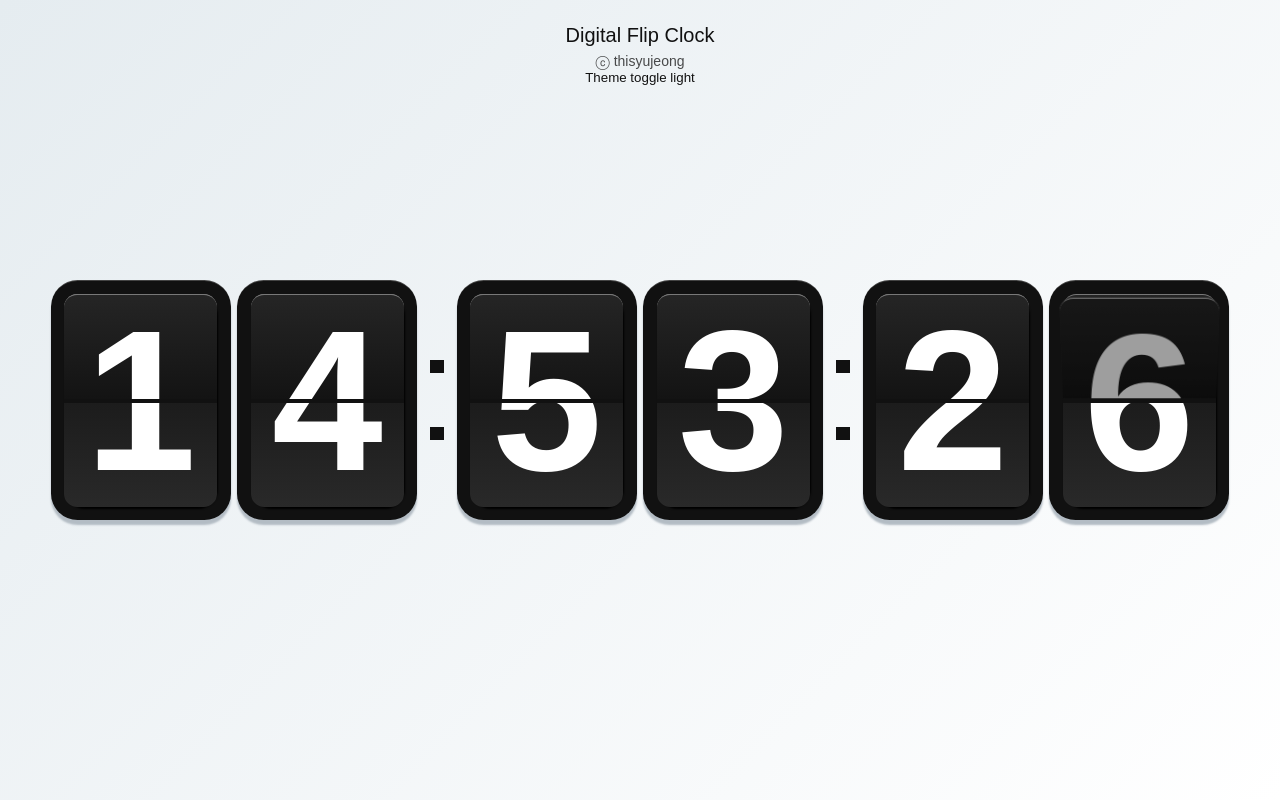
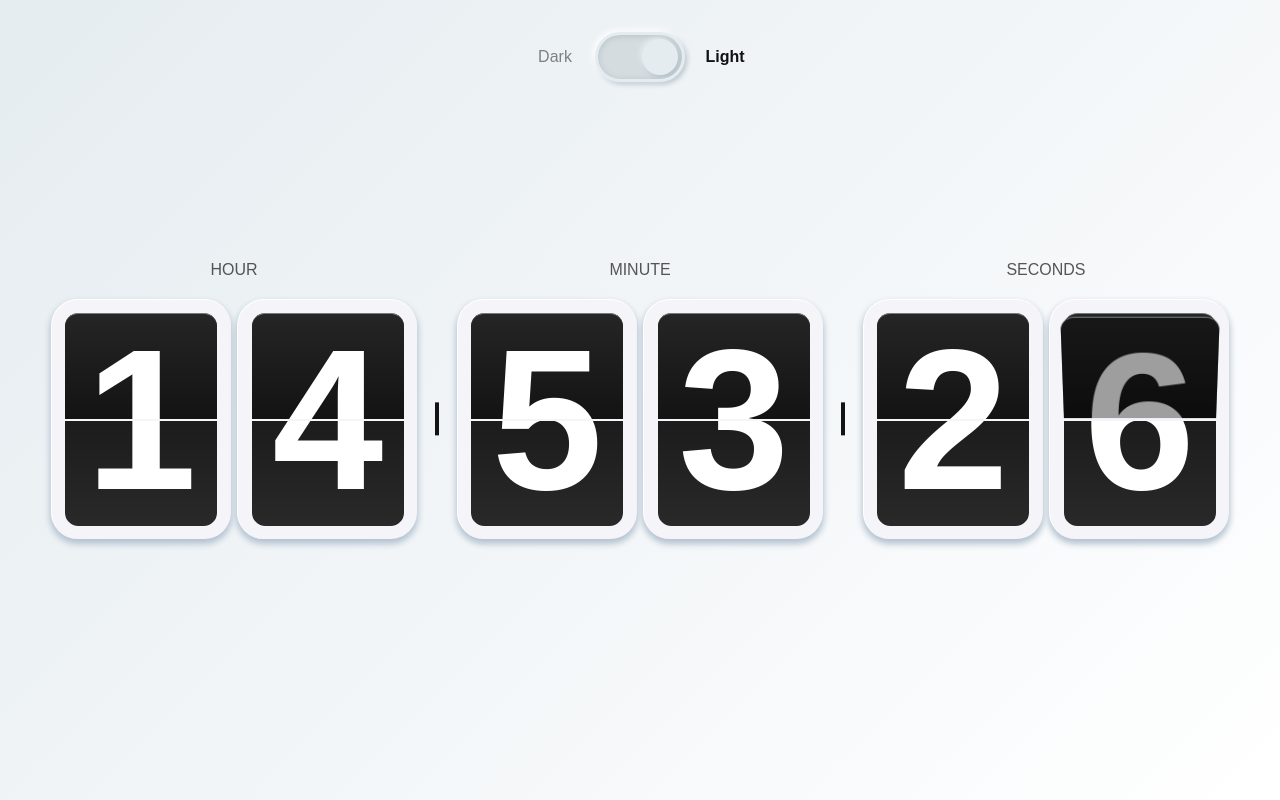
Before and after one commit to thisyujeong/flippix, a SvelteKit app: page / in a window 1280 px wide. Built offline with nearby package versions, Linux system fonts and the light colour scheme.

Commit message:
style: add theme & toggle switch styles

```diff
--- a/src/components/FlipPanel.svelte
+++ b/src/components/FlipPanel.svelte
@@ -39,7 +39,7 @@
 		</div>
 
 		<!-- flip panel -->
-		<div class={`panel-middle ${flipped && 'flipped'}`} bind:this={flipper}>
+		<div class="panel-middle" class:flipped bind:this={flipper}>
 			<div class="panel-upper panel-middle__front">
 				<span class="panel-digit">{prev}</span>
 			</div>
@@ -65,9 +65,10 @@
 		height: var(--panel-height);
 		padding: var(--panel-padding);
 		border-radius: var(--panel-radius);
-		background-color: #111111;
-		border-top: 1px solid #78787880;
-		box-shadow: 0px 5px 2px 0px #b3bcc4;
+		background-color: var(--panel-color);
+		border-top: 1px solid var(--panel-border-color);
+		border-left: 1px solid var(--panel-border-color);
+		box-shadow: var(--panel-shadow);
 
 		&-inner {
 			position: relative;
@@ -82,15 +83,14 @@
 			height: 100%;
 			display: flex;
 			flex-direction: column;
-			border-radius: 20px;
-			box-shadow: 1px 2px 2px #000;
+			border-radius: calc(var(--panel-radius) - var(--panel-padding));
 		}
 
 		&-digit {
 			position: absolute;
 			display: block;
 			left: 50%;
-			color: #fff;
+			color: var(--flip-text-color);
 			font-size: 30rem;
 			font-weight: 700;
 			transform: translateX(-50%);
@@ -101,13 +101,13 @@
 		&-upper {
 			flex: 1;
 			position: relative;
+			height: var(--panel-flip-half-height);
 			border-radius: var(--panel-radius-child) var(--panel-radius-child) 0 0;
+			box-sizing: border-box;
 			border-top: 1px solid #787878;
-			box-sizing: border-box;
-			border-bottom: 2px solid #111111;
-			background: linear-gradient(to top, #131313, #252525);
+			border-bottom: 0.3rem solid var(--panel-color);
+			background: var(--flip-upper-color);
 			overflow: hidden;
-			height: var(--panel-flip-half-height);
 
 			.panel-digit {
 				top: -1px;
@@ -118,8 +118,8 @@
 			height: var(--panel-flip-half-height);
 			position: relative;
 			border-radius: 0 0 var(--panel-radius-child) var(--panel-radius-child);
-			border-top: 2px solid #111111;
-			background: linear-gradient(to bottom, #1c1c1c, #292929);
+			border-top: 0.3rem solid var(--panel-color);
+			background: var(--flip-lower-color);
 			overflow: hidden;
 			.panel-digit {
 				bottom: 0;
@@ -159,6 +159,7 @@
 						left: 0;
 						width: 100%;
 						height: 100%;
+						margin-bottom: 0.3rem;
 						background-color: #000000a9;
 						backface-visibility: hidden;
 						transition: opacity 0.3s ease-in-out;
--- a/src/components/Header.svelte
+++ b/src/components/Header.svelte
@@ -3,10 +3,10 @@
 </script>
 
 <header class="header">
-	<div class="header-id">
+	<!-- <div class="header-id">
 		<h1>Digital Flip Clock</h1>
 		<p>ⓒ thisyujeong</p>
-	</div>
+	</div> -->
 
 	<ThemeToggle />
 </header>
@@ -18,7 +18,11 @@
 		left: 0;
 		right: 0;
 		text-align: center;
-		padding: 24px 0;
+		padding: 32px 0;
+		display: flex;
+		align-items: center;
+		flex-direction: column;
+		gap: 3rem;
 	}
 
 	.header-id {
--- a/src/components/ThemeToggle.svelte
+++ b/src/components/ThemeToggle.svelte
@@ -30,14 +30,74 @@
 
 <svelte:body use:myaction />
 
-<div class="theme-switch">
-	<button onclick={themeToggle}>Theme toggle {theme}</button>
+<div class="switch-box">
+	<span class="switch-mode" class:on={theme === 'dark'}>Dark</span>
+	<button class="switch" onclick={themeToggle} class:is-dark={theme === 'dark'}>
+		<span class="switch-handle"></span>
+	</button>
+	<span class="switch-mode" class:on={theme === 'light'}>Light</span>
 </div>
 
 <style lang="scss" scoped>
-	.theme-switch {
-		button {
-			color: var(--text-color);
+	.switch-box {
+		display: flex;
+		align-items: center;
+		gap: 20px;
+	}
+	.switch-mode {
+		width: 40px;
+		font-size: 16px;
+		text-align: center;
+		opacity: 0.5;
+		&.on {
+			opacity: 1;
+			font-weight: bold;
+		}
+	}
+	.switch {
+		position: relative;
+		display: block;
+		width: 90px;
+		height: 50px;
+		padding: 4px;
+		border-radius: 100px;
+		border: 3px solid #e5ecf0;
+		background: #d5dce0;
+		box-shadow:
+			inset 0px 1px 6px #b5c1c6,
+			-2px -2px 6px #ffffff,
+			2px 2px 5px #afbdc8;
+		overflow: hidden;
+
+		&-handle {
+			position: absolute;
+			top: 4px;
+			right: 4px;
+			display: inline-block;
+			width: 36px;
+			height: 36px;
+			background: #e5ecf0;
+			border-radius: 50%;
+			box-shadow:
+				-2px -2px 5px #ffffff70,
+				2px 2px 5px #afbdc8;
+			transition: 0.3s ease;
+		}
+
+		&.is-dark {
+			background: #42de6c;
+			border-color: #22262c;
+			box-shadow:
+				inset 0px 1px 6px #0e0e0e,
+				-2px -2px 6px #4d566c,
+				2px 2px 5px #000000;
+			.switch-handle {
+				right: calc(100% - 40px);
+				box-shadow:
+					-2px -2px 5px rgba(180, 192, 197, 0.44),
+					2px 2px 5px #0e0e0e70;
+				background: #d3d7db;
+			}
 		}
 	}
 </style>
--- a/src/routes/+page.svelte
+++ b/src/routes/+page.svelte
@@ -23,18 +23,25 @@
 </script>
 
 <div class="container">
-	<div class="flip-clock" style:display="flex" style:gap="">
-		<FilpDigit type="hour" time={hour} />
-		<div class="flip-colon">
-			<span class="flip-colon__dot"></span>
-			<span class="flip-colon__dot"></span>
+	<div class="clock" style:display="flex" style:gap="">
+		<dif class="clock-item">
+			<span>Hour</span>
+			<div class="clock-digit">
+				<FilpDigit type="hour" time={hour} />
+			</div>
+		</dif>
+		<div class="clock-item">
+			<span>Minute</span>
+			<div class="clock-digit">
+				<FilpDigit type="minute" time={min} />
+			</div>
 		</div>
-		<FilpDigit type="minute" time={min} />
-		<div class="flip-colon">
-			<span class="flip-colon__dot"></span>
-			<span class="flip-colon__dot"></span>
+		<div class="clock-item">
+			<span>Seconds</span>
+			<div class="clock-digit">
+				<FilpDigit type="seconds" time={sec} />
+			</div>
 		</div>
-		<FilpDigit type="seconds" time={sec} />
 	</div>
 </div>
 
@@ -48,42 +55,41 @@
 		justify-content: center;
 	}
 
-	.flip-clock {
+	.clock {
 		display: flex;
 		align-items: center;
-	}
+		gap: 6rem;
 
-	.flip-colon {
-		padding: 0 2rem;
-		display: flex;
-		flex-direction: column;
-		justify-content: center;
-		align-items: center;
-		gap: 8rem;
-		animation: blinking 2s infinite;
-		transition: 0;
+		&-item {
+			display: flex;
+			align-items: center;
+			flex-direction: column;
+			gap: 3rem;
 
-		&__dot {
-			display: block;
-			width: 2rem;
-			height: 2rem;
-			background-color: #111;
-			line-height: 1;
+			span {
+				font-size: 2.4rem;
+				text-transform: uppercase;
+				opacity: 0.7;
+			}
 		}
 
-		@keyframes blinking {
-			0% {
-				opacity: 0;
+		&-item + &-item {
+			.clock-digit::before {
+				content: '';
+				position: absolute;
+				display: block;
+				height: 5rem;
+				width: 4px;
+				position: absolute;
+				left: -3rem;
+				top: 50%;
+				transform: translate(-50%, -50%);
+				background: var(--divider-color);
 			}
-			33% {
-				opacity: 0;
-			}
-			34% {
-				opacity: 1;
-			}
-			100% {
-				opacity: 1;
-			}
+		}
+
+		&-digit {
+			position: relative;
 		}
 	}
 </style>
--- a/src/styles/global.scss
+++ b/src/styles/global.scss
@@ -24,25 +24,33 @@ body {
 
 	--text-color: var(--basic-black);
 	--background: linear-gradient(135deg, #e5ecf0, #ffffff);
+	--divider-color: #131313;
 
 	/* panel */
 	--panel-color: #f5f4f8;
-	--panel-color: var(--basic-black);
-	--panel-text-color: var(--basic-black);
-	--panel-border-color: #787878;
-	--panel-shadow: 0px 5px 2px 0px #b3bcc4;
+	--panel-border-color: #ffffff;
+	--panel-shadow: 0px 4px 6px 1px #b3c2d0;
+
+	--flip-text-color: var(--basic-white);
+	--flip-upper-color: linear-gradient(to top, #131313, #252525);
+	--flip-lower-color: linear-gradient(to bottom, #1c1c1c, #292929);
 }
 
 body[data-theme='dark'] {
 	/* common */
 	--text-color: var(--basic-white);
-	--background: linear-gradient(135deg, #000000, #282d33);
+	--background: linear-gradient(135deg, #1c1e21, #282d33);
+	--divider-color: #ececec;
 
 	/* panel */
-	--panel-color: #191818;
+	--panel-color: #1b1e23;
 	--panel-text-color: var(--basic-white);
-	--panel-border-color: #4e536180;
-	--panel-shadow: 0px 5px 2px 0px #000;
+	--panel-border-color: #71768280;
+	--panel-shadow: 0px 4px 6px 2px #00000090;
+
+	--flip-text-color: var(--basic-black);
+	--flip-upper-color: linear-gradient(to top, #d1d6da, #ffffff);
+	--flip-lower-color: linear-gradient(to bottom, #d1d6da, #e9edef);
 }
 
 body {
```
